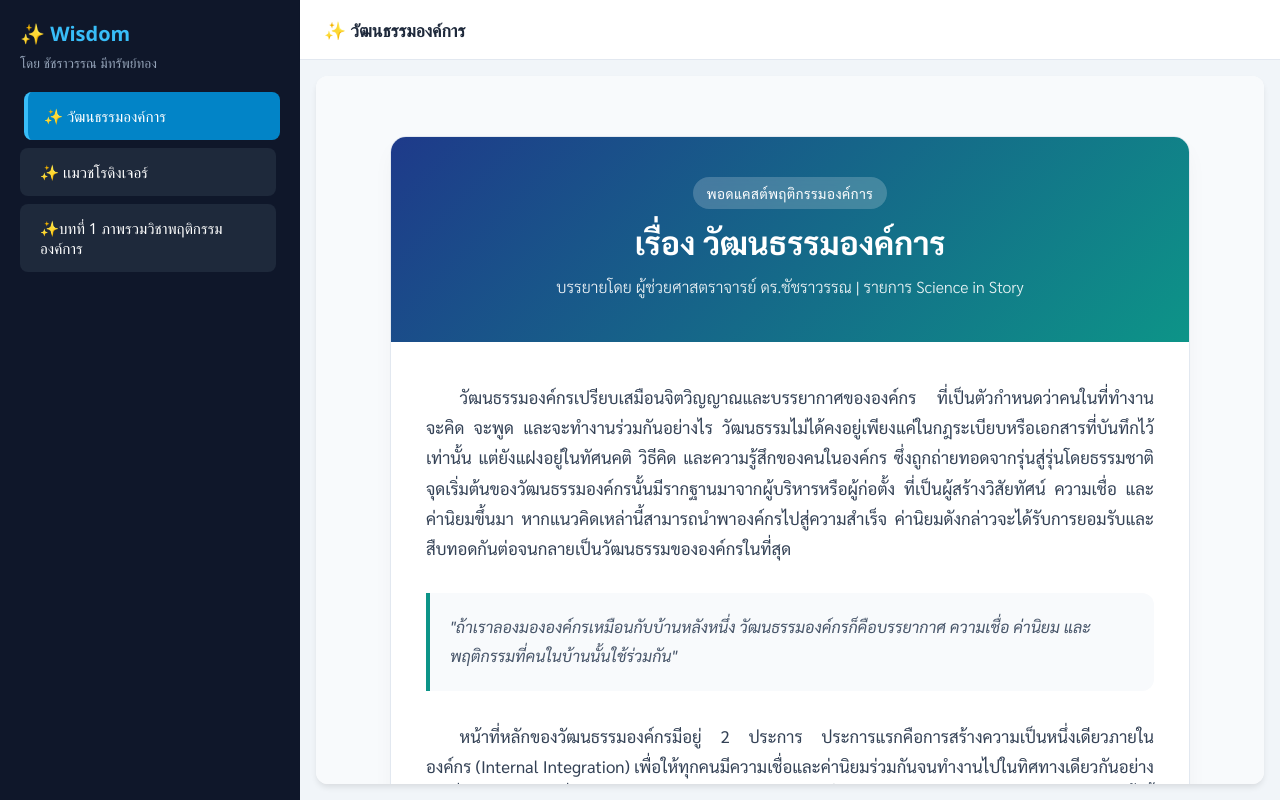
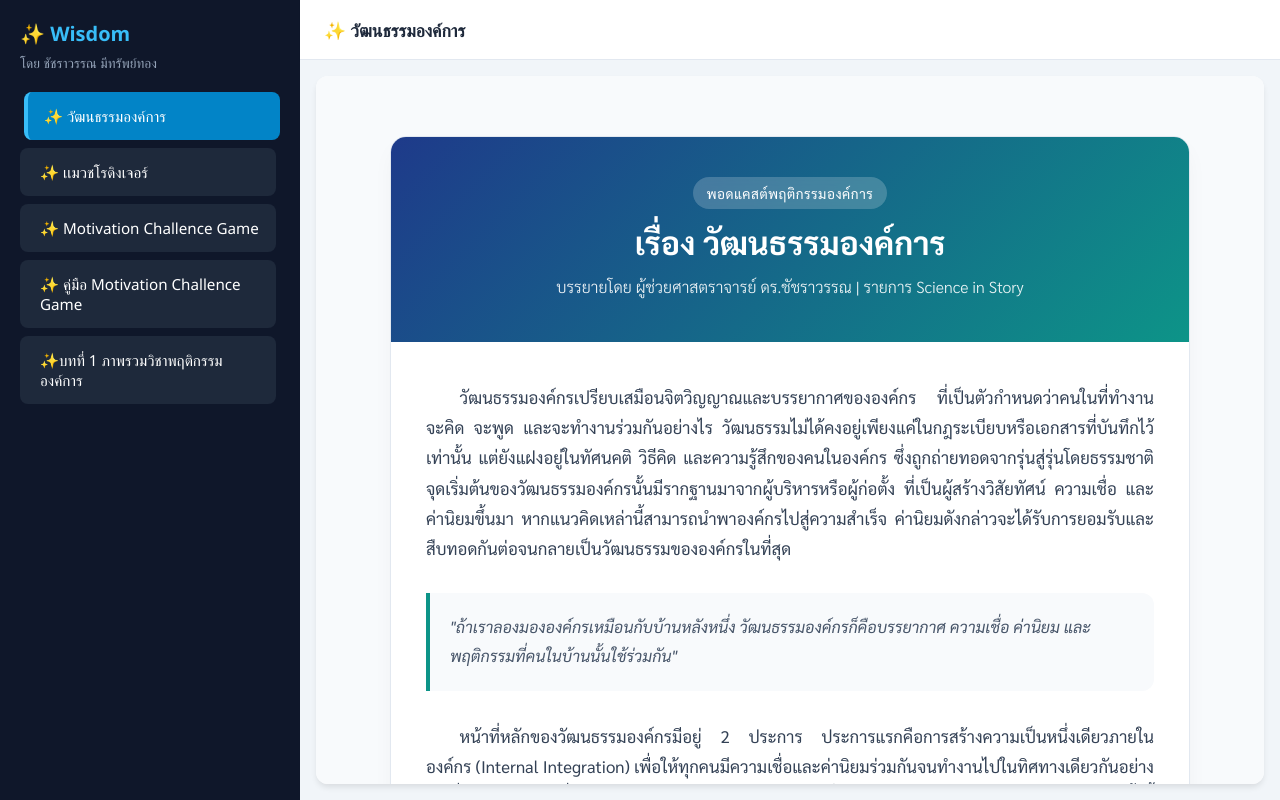
Before and after one commit to pongkaew-udom/chatcharawan, a plain HTML site: page ch-wis-2.html in a window 1280 px wide. Drawn offline with Linux system fonts and the light colour scheme.

Commit message:
Update ch-wis-2.html

```diff
--- a/ch-wis-2.html
+++ b/ch-wis-2.html
@@ -67,6 +67,8 @@
     const novels = [
       { title: "✨ วัฒนธรรมองค์การ", url: "cul.html" },
       { title: "✨ เเมวชโรดิงเจอร์", url: "cat.html" },
+        { title: "✨ Motivation Challence Game", url: "game-mo.html" },
+        { title: "✨ คู่มือ Motivation Challence Game", url: "mo-man.html" },
            { title: "✨บทที่ 1 ภาพรวมวิชาพฤติกรรมองค์การ", url: "or-1.html" }
     ];
 
```
